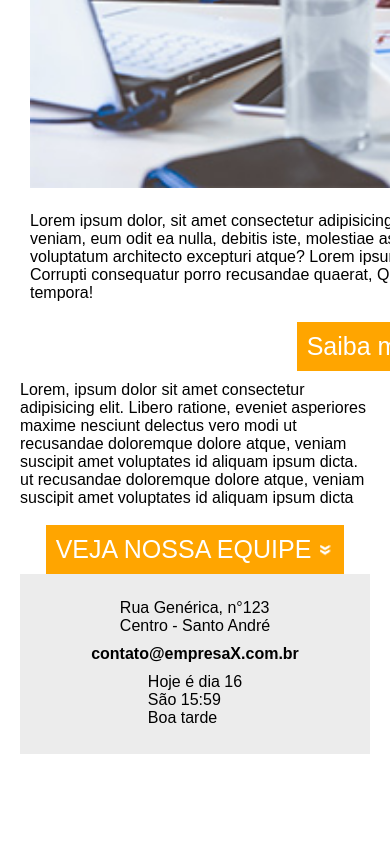
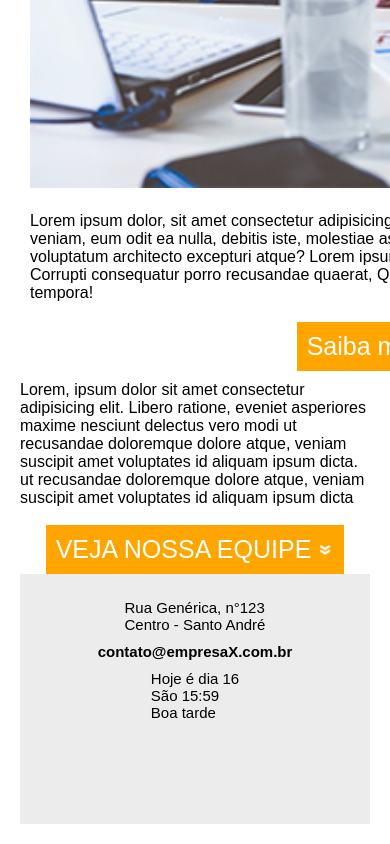
Before and after one commit to Eduardopatriota/teste-Agencia, a plain HTML site: page index.html in a window 390 px wide. Shown: the part 672-1516 px from the top of the page. Before the commit the page ends 1446 px from the top, so only its background shows below. Drawn offline with Linux system fonts and the light colour scheme.

Commit message:
testes de sizes

```diff
--- a/style.css
+++ b/style.css
@@ -157,24 +157,27 @@ footer{
     .imagemGrande img{
         width: 700px;
     }
+
     .flex{
         display:flex;
         flex-wrap: wrap;
+    }
+
+    footer{
+        height: 250px;
+    }
+
+    .itensRodape{
 
     }
-    footer{
-        height: 180px;
 
-    }
-    .itensRodape{
-        font-size: 16px;
-    }
     .rodape{ /*container*/
-
         padding: 20px;
         display: flex;
         flex-direction: column;
+
     }
+
     .menu li{
         font-size: 25px;
     }
@@ -182,6 +185,7 @@ footer{
     button {
         font-size: 25px;
     }
+
     button a{
         color: white;
         font-size: 25px;
```
